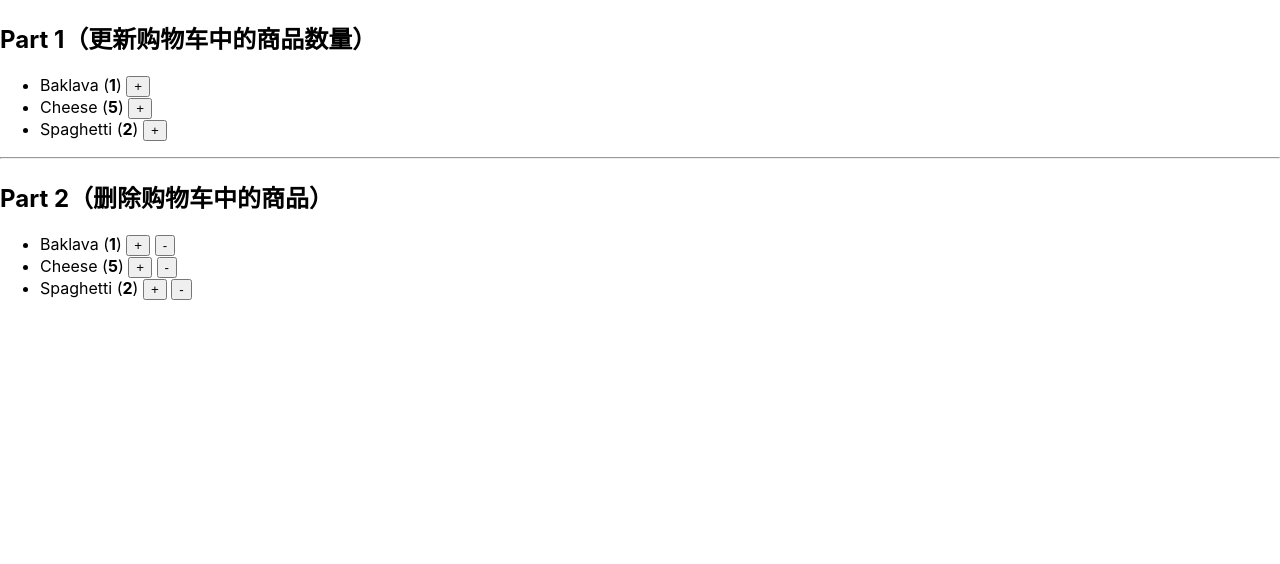
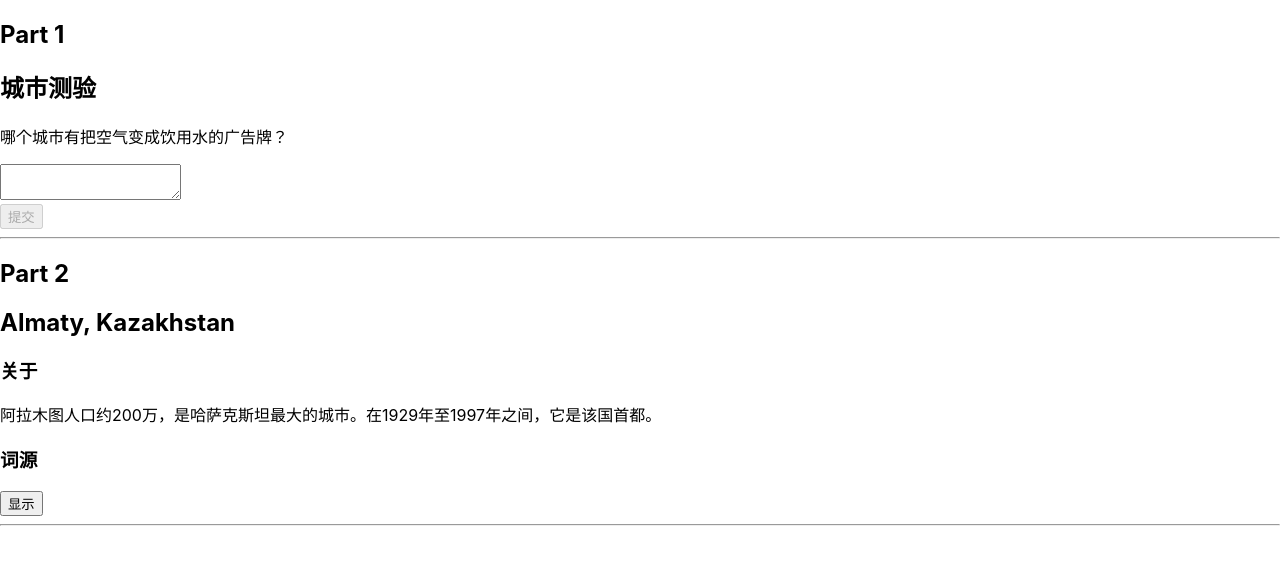
Before and after one commit to hengboy/react-learning-chapter, a React (Create React App) app: page / in a window 1280 px wide. Shown: the top 564 px of the page. Built offline with nearby package versions, Linux system fonts and the light colour scheme.

Commit message:
:memo: learning 9.5

```diff
--- a/src/App.js
+++ b/src/App.js
@@ -12,10 +12,11 @@ import LearningTen from "./learning/LearningTen";
 import LearningEleven from "./learning/LearningEleven";
 import LearningTwelve from "./learning/LearningTwelve";
 import LearningThirteen from "./learning/LearningThirteen";
+import LearningFourteen from "./learning/LearningFourteen";
 
 function App() {
     return (
-        <LearningThirteen/>
+        <LearningFourteen/>
     );
 }
 
--- /dev/null
+++ b/src/learning/LearningFourteen.js
@@ -0,0 +1,15 @@
+import Part1 from "./fourteen/Part1";
+import Part2 from "./fourteen/Part2";
+
+export default function LearningFourteen() {
+    return (
+        <>
+            <h2>Part 1</h2>
+            <Part1/>
+            <hr/>
+            <h2>Part 2</h2>
+            <Part2/>
+            <hr/>
+        </>
+    )
+}
--- a/src/learning/LearningThirteen.js
+++ b/src/learning/LearningThirteen.js
@@ -1,5 +1,7 @@
 import {initialProducts} from './data/ThirteenData';
 import {useState} from "react";
+import AddTodo from "./thirteen/AddTodo";
+import TaskList from "./thirteen/TaskList";
 
 function Part1() {
     const [products, setProducts] = useState(initialProducts);
@@ -90,6 +92,53 @@ function Part2() {
     );
 }
 
+let nextTodoId = 3;
+const initialTodos = [
+    {id: 0, title: 'Buy milk', done: true},
+    {id: 1, title: 'Eat tacos', done: false},
+    {id: 2, title: 'Brew tea', done: false},
+];
+
+function Part3() {
+    const [todos, setTodos] = useState(initialTodos);
+
+    function handleAddTodo(title) {
+        setTodos([
+            ...todos,
+            {
+                id: nextTodoId++,
+                title: title,
+                done: false
+            }
+        ]);
+    }
+
+    function handleChangeTodo(updatedTodo) {
+        setTodos(todos.map(todo => {
+            if (todo.id === updatedTodo.id) {
+                return updatedTodo;
+            } else {
+                return todo;
+            }
+        }));
+    }
+
+    function handleDeleteTodo(todoId) {
+        setTodos(todos.filter(todo => todo.id !== todoId));
+    }
+
+    return (
+        <>
+            <AddTodo
+                onAddTodo={handleAddTodo}/>
+            <TaskList
+                todos={todos}
+                onChangeTodo={handleChangeTodo}
+                onDeleteTodo={handleDeleteTodo}/>
+        </>
+    );
+}
+
 export default function LearningThirteen() {
     return (
         <>
@@ -98,6 +147,9 @@ export default function LearningThirteen() {
             <hr/>
             <h2>Part 2（删除购物车中的商品）</h2>
             <Part2/>
+            <hr/>
+            <h2>Part 3（修复 mutation 的问题 ）</h2>
+            <Part3/>
         </>
     );
 }
--- /dev/null
+++ b/src/learning/fourteen/Part1.js
@@ -0,0 +1,69 @@
+import {useState} from "react";
+
+export default function Part1() {
+    const [answer, setAnswer] = useState('');
+    const [error, setError] = useState(null);
+    const [status, setStatus] = useState('typing');
+
+    if (status === 'success') {
+        return <h1>答对了！</h1>
+    }
+
+    async function handleSubmit(e) {
+        e.preventDefault();
+        setStatus('submitting');
+        try {
+            await submitForm(answer);
+            setStatus('success');
+        } catch (err) {
+            setStatus('typing');
+            setError(err);
+        }
+    }
+
+    function handleTextareaChange(e) {
+        setAnswer(e.target.value);
+    }
+
+    return (
+        <>
+            <h2>城市测验</h2>
+            <p>
+                哪个城市有把空气变成饮用水的广告牌？
+            </p>
+            <form onSubmit={handleSubmit}>
+        <textarea
+            value={answer}
+            onChange={handleTextareaChange}
+            disabled={status === 'submitting'}
+        />
+                <br/>
+                <button disabled={
+                    answer.length === 0 ||
+                    status === 'submitting'
+                }>
+                    提交
+                </button>
+                {error !== null &&
+                    <p className="Error">
+                        {error.message}
+                    </p>
+                }
+            </form>
+        </>
+    );
+}
+
+function submitForm(answer) {
+    // 模拟接口请求
+    return new Promise((resolve, reject) => {
+        setTimeout(() => {
+            let shouldError = answer.toLowerCase() !== 'lima'
+            if (shouldError) {
+                reject(new Error('猜的不错，但答案不对。再试试看吧！'));
+            } else {
+                resolve();
+            }
+        }, 1500);
+    });
+}
--- /dev/null
+++ b/src/learning/fourteen/Part2.js
@@ -0,0 +1,40 @@
+import {useState} from "react";
+
+export default function Part2() {
+    const [activeIndex, setActiveIndex] = useState(0);
+    return (
+        <>
+            <h2>Almaty, Kazakhstan</h2>
+            <Panel
+                title="关于"
+                isActive={activeIndex === 0}
+                onShow={() => setActiveIndex(0)}
+            >
+                阿拉木图人口约200万，是哈萨克斯坦最大的城市。在1929年至1997年之间，它是该国首都。
+            </Panel>
+            <Panel
+                title="词源"
+                isActive={activeIndex === 1}
+                onShow={() => setActiveIndex(1)}
+            >
+                这个名字源于哈萨克语 <span lang="kk-KZ">алма</span>，是“苹果”的意思，通常被翻译成“满是苹果”。事实上，阿拉木图周围的地区被认为是苹果的祖籍，<i
+                lang="la">Malus sieversii</i> 被认为是目前本土苹果的祖先。
+            </Panel>
+        </>
+    );
+}
+
+function Panel({title, children, isActive, onShow}) {
+    return (
+        <section className="panel">
+            <h3>{title}</h3>
+            {isActive ? (
+                <p>{children}</p>
+            ) : (
+                <button onClick={onShow}>
+                    显示
+                </button>
+            )}
+        </section>
+    );
+}
--- /dev/null
+++ b/src/learning/thirteen/AddTodo.js
@@ -0,0 +1,20 @@
+import {useState} from "react";
+
+export default function AddTodo({onAddTodo}) {
+    const [title, setTitle] = useState('');
+    return (
+        <>
+            <input
+                placeholder='Add Todo'
+                value={title}
+                onChange={e => setTitle(e.target.value)}
+            />
+            <button onClick={() => {
+                onAddTodo(title);
+                setTitle('');
+            }}>
+                添加
+            </button>
+        </>
+    );
+}
--- a/src/learning/thirteen/Task.js
+++ b/src/learning/thirteen/Task.js
@@ -1,15 +1,53 @@
-export default function Task({todo, onChange, onDelete}) {
+import {useState} from "react";
+
+export default function Task({todo, onChangeTodo, onDeleteTodo}) {
+    const [isEditing, setIsEditing] = useState(false);
+    let todoContent;
+    if (isEditing) {
+        todoContent = (
+            <>
+                <input
+                    value={todo.title}
+                    onChange={e => {
+                        onChangeTodo({
+                            ...todo,
+                            title: e.target.value
+                        })
+                    }}/>
+                &nbsp;
+                <button onClick={() => setIsEditing(false)}>
+                    保存
+                </button>
+            </>
+        );
+    } else {
+        todoContent = (
+            <>
+                {todo.title}
+                &nbsp;
+                <button onClick={() => setIsEditing(true)}>
+                    编辑
+                </button>
+            </>
+        );
+    }
     return (
         <label>
-            <input type="checkbox"
+            <input
+                type="checkbox"
                    checked={todo.done}
                    onChange={e => {
-                       onChange({
+                       onChangeTodo({
                            ...todo,
                            done: e.target.checked
                        })
                    }}
             />
+            {todoContent}
+            &nbsp;
+            <button onClick={() => onDeleteTodo(todo.id)}>
+                删除
+            </button>
         </label>
     );
 }
--- a/src/learning/thirteen/TaskList.js
+++ b/src/learning/thirteen/TaskList.js
@@ -0,0 +1,17 @@
+import Task from "./Task";
+
+export default function TaskList({todos, onChangeTodo, onDeleteTodo}) {
+    return (
+        <ul>
+            {todos.map(todo => (
+                <li key={todo.id}>
+                    <Task
+                        todo={todo}
+                        onChangeTodo={onChangeTodo}
+                        onDeleteTodo={onDeleteTodo}
+                    />
+                </li>
+            ))}
+        </ul>
+    );
+}
```
